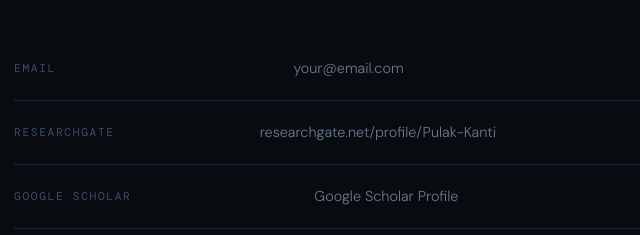
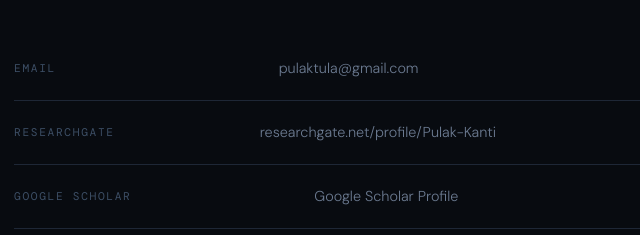
Before and after one commit to Pulak004/md-pulak-bhuiyan-portfolio.github.io, a plain HTML site: page index.html in a window 1280 px wide. Shown: the part 4271-4506 px from the top of the page, 50-690 px from the left. Drawn offline with nearby package versions, Linux system fonts and the light colour scheme; a web font is replaced by a local one.

Commit message:
Update index.html

```diff
--- a/index.html
+++ b/index.html
@@ -929,9 +929,9 @@
     <p class="contact-intro">Open to research collaborations, teaching opportunities, and engineering discussions. Feel free to reach out through any of the channels below.</p>
 
     <div class="contact-links">
-      <a href="mailto:your@email.com" class="contact-link">
+      <a href="mailto:pulaktula@gmail.com" class="contact-link">
         <span class="contact-link-label">Email</span>
-        <span class="contact-link-val">your@email.com</span>
+        <span class="contact-link-val">pulaktula@gmail.com</span>
         <span class="contact-arrow">→</span>
       </a>
       <a href="https://www.researchgate.net" target="_blank" class="contact-link">
```
